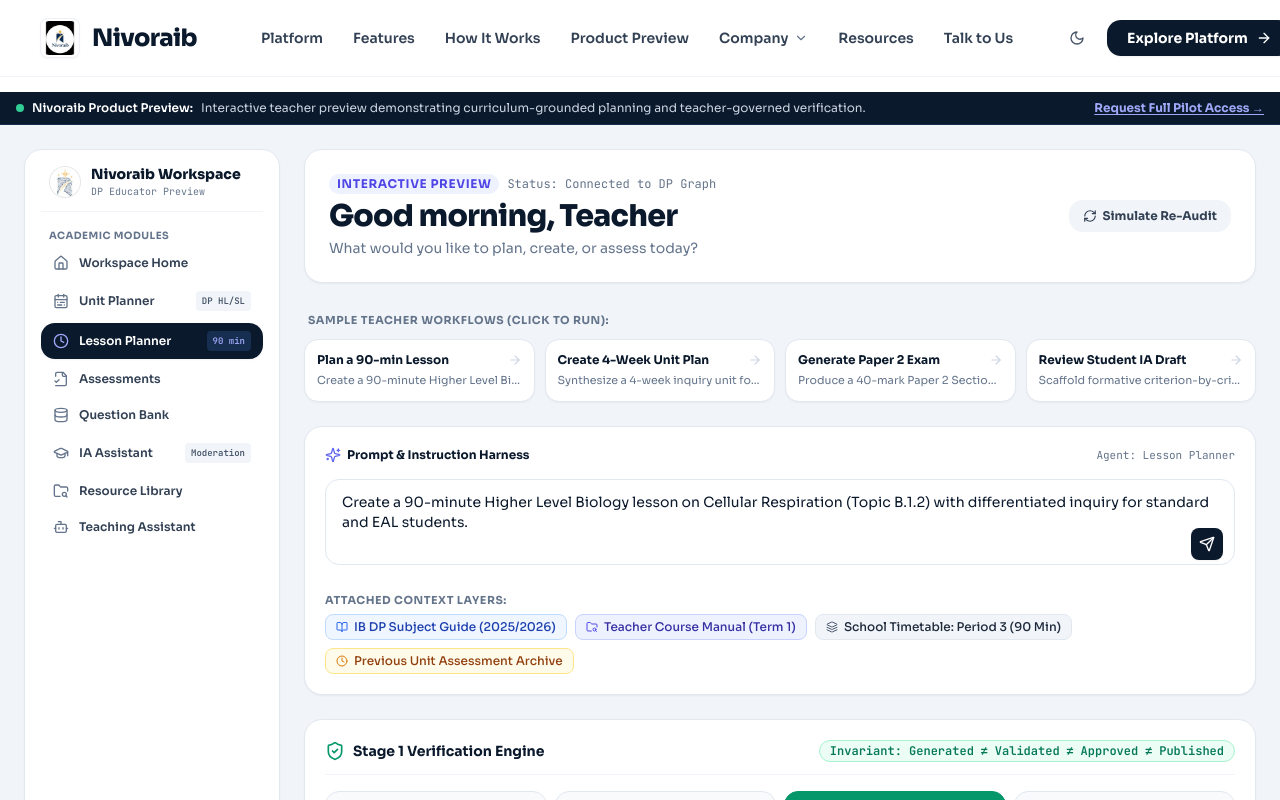
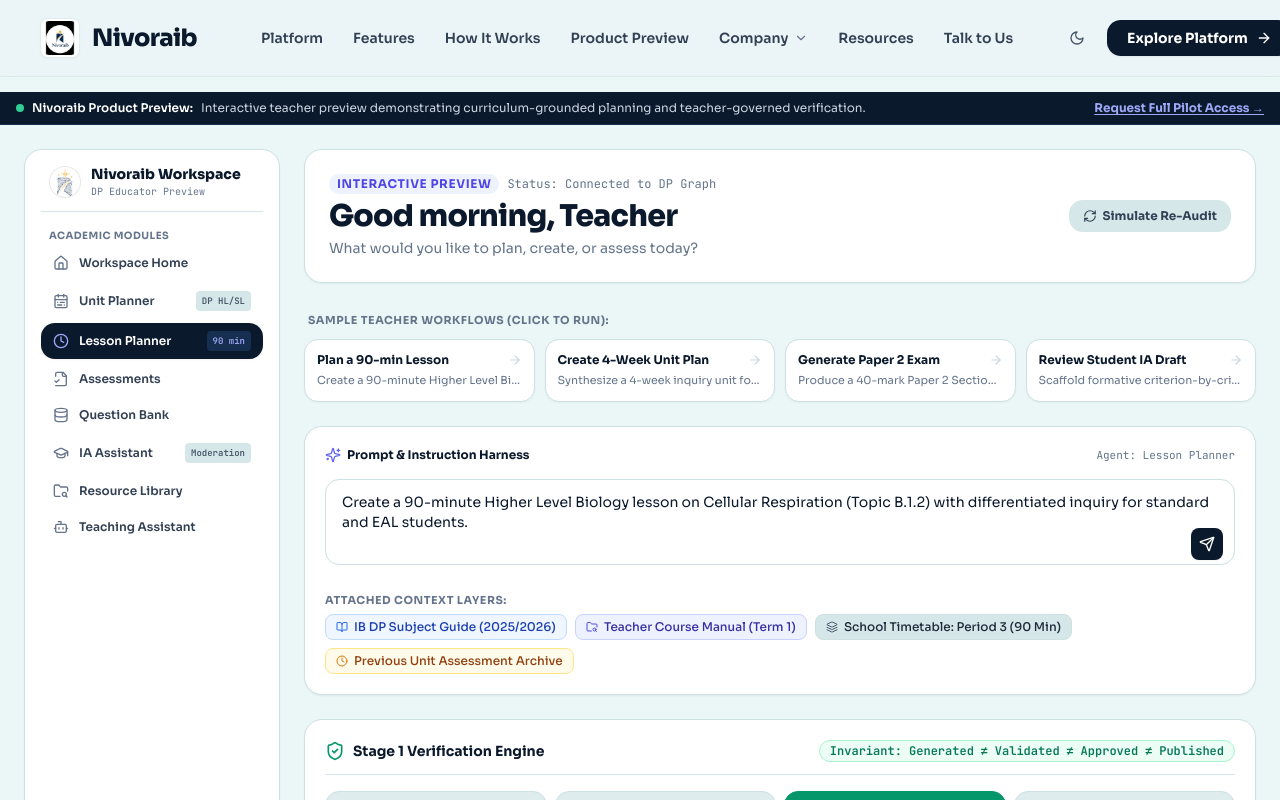
Before and after one commit to nivoraib/nivoraib-website, a Next.js app: page /dashboard in a window 1280 px wide. Shown: the top 800 px of the page. Built offline with nearby package versions, Linux system fonts and the light colour scheme.

Commit message:
feat: refine light mode background palette

```diff
--- a/src/app/dashboard/page.tsx
+++ b/src/app/dashboard/page.tsx
@@ -78,7 +78,7 @@
   };
 
   return (
-    <div className="min-h-screen bg-slate-100 dark:bg-zinc-950 flex flex-col">
+    <div className="min-h-screen bg-[#EBF6F7] dark:bg-zinc-950 flex flex-col">
       {/* Workspace Banner Notice */}
       <div className="bg-navy-900 dark:bg-zinc-900 text-slate-300 px-4 py-2 text-xs flex flex-wrap items-center justify-between gap-2 border-b border-navy-800 dark:border-zinc-800">
         <div className="flex items-center gap-2">
--- a/src/app/globals.css
+++ b/src/app/globals.css
@@ -6,13 +6,17 @@
   --color-primary-navy: #0b192c;
   --color-brand-lavender: #9fa8f8;
   --color-verified-green: #10b981;
+  --page-background: #EBF6F7;
+  --surface-card: #F8FBFB;
+  --surface-secondary: #DFECEE;
+  --border-subtle: #CDE0E2;
 }
 
 html {
   scroll-behavior: smooth;
   font-family: var(--font-sans), 'Sora', sans-serif;
   color: #0b192c;
-  background-color: #ffffff;
+  background-color: #EBF6F7;
 }
 
 html.dark {
@@ -99,7 +103,7 @@
 }
 
 ::-webkit-scrollbar-track {
-  background: #f8fafc;
+  background: #EBF6F7;
 }
 
 .dark ::-webkit-scrollbar-track {
@@ -107,7 +111,7 @@
 }
 
 ::-webkit-scrollbar-thumb {
-  background: #cbd5e1;
+  background: #CDE0E2;
   border-radius: 4px;
 }
 
--- a/src/app/layout.tsx
+++ b/src/app/layout.tsx
@@ -96,7 +96,7 @@
           }}
         />
       </head>
-      <body className="flex flex-col min-h-full bg-white dark:bg-zinc-950 text-navy-900 dark:text-zinc-100 selection:bg-brand-soft/40 selection:text-navy-950 font-sans">
+      <body className="flex flex-col min-h-full bg-[#EBF6F7] dark:bg-zinc-950 text-navy-900 dark:text-zinc-100 selection:bg-brand-soft/40 selection:text-navy-950 font-sans">
         <ThemeProvider>
           <ComingSoonProvider>
             <Navbar />
--- a/src/app/page.tsx
+++ b/src/app/page.tsx
@@ -16,7 +16,7 @@
   return (
     <div className="flex flex-col space-y-20 sm:space-y-28 pb-16">
       {/* 1. HERO SECTION (Turing Inspired Editorial Hierarchy & Solid Typography) */}
-      <section className="relative pt-12 sm:pt-16 lg:pt-20 overflow-hidden bg-white dark:bg-zinc-950">
+      <section className="relative pt-12 sm:pt-16 lg:pt-20 overflow-hidden bg-transparent dark:bg-zinc-950">
         <div className="relative max-w-7xl mx-auto px-6 sm:px-8 lg:px-12 space-y-10">
           <div className="max-w-4xl mx-auto text-center space-y-5">
             <div className="inline-flex items-center gap-2 px-4 py-1.5 rounded-full bg-brand-light/80 dark:bg-zinc-800 border border-brand-soft/60 dark:border-zinc-700 shadow-2xs">
--- a/src/components/Navbar.tsx
+++ b/src/components/Navbar.tsx
@@ -42,8 +42,8 @@
     <header
       className={`fixed top-0 left-0 right-0 z-40 py-3.5 transition-colors duration-200 ease-out border-b ${
         scrolled
-          ? "bg-white/95 dark:bg-zinc-950/95 backdrop-blur-md shadow-subtle border-slate-200/80 dark:border-zinc-800/90"
-          : "bg-white/90 dark:bg-zinc-950/90 backdrop-blur-sm border-slate-100 dark:border-zinc-900/90"
+          ? "bg-[#EBF6F7]/95 dark:bg-zinc-950/95 backdrop-blur-md shadow-subtle border-slate-200/80 dark:border-zinc-800/90"
+          : "bg-[#EBF6F7]/90 dark:bg-zinc-950/90 backdrop-blur-sm border-slate-200/60 dark:border-zinc-900/90"
       }`}
     >
       <div className="max-w-[1400px] mx-auto px-6 sm:px-8 xl:px-10">
@@ -255,7 +255,7 @@
 
       {/* Mobile Drawer Menu */}
       {isOpen && (
-        <div className="min-[1240px]:hidden fixed inset-x-0 top-[73px] bg-white dark:bg-zinc-950 border-b border-slate-200 dark:border-zinc-800 shadow-2xl max-h-[calc(100vh-73px)] overflow-y-auto animate-in fade-in duration-150">
+        <div className="min-[1240px]:hidden fixed inset-x-0 top-[73px] bg-[#EBF6F7] dark:bg-zinc-950 border-b border-slate-200 dark:border-zinc-800 shadow-2xl max-h-[calc(100vh-73px)] overflow-y-auto animate-in fade-in duration-150">
           <div className="px-6 py-6 space-y-4">
             <div className="space-y-1">
               {MAIN_NAV.map((item) => {
--- a/tailwind.config.ts
+++ b/tailwind.config.ts
@@ -38,7 +38,24 @@
           600: "#059669",
           700: "#047857",
         },
+        canvas: {
+          DEFAULT: "#EBF6F7",
+          secondary: "#DFECEE",
+          subtle: "#E6F1F3",
+        },
+        surface: {
+          DEFAULT: "#F8FBFB",
+          card: "#F8FBFB",
+          elevated: "#FFFFFF",
+        },
+        coolborder: {
+          DEFAULT: "#CDE0E2",
+          subtle: "#DFEDEF",
+        },
         slate: {
+          50: "#DFECEE",
+          100: "#D6E7E9",
+          200: "#CDE0E2",
           850: "#151e2e",
         },
         zinc: {
```
